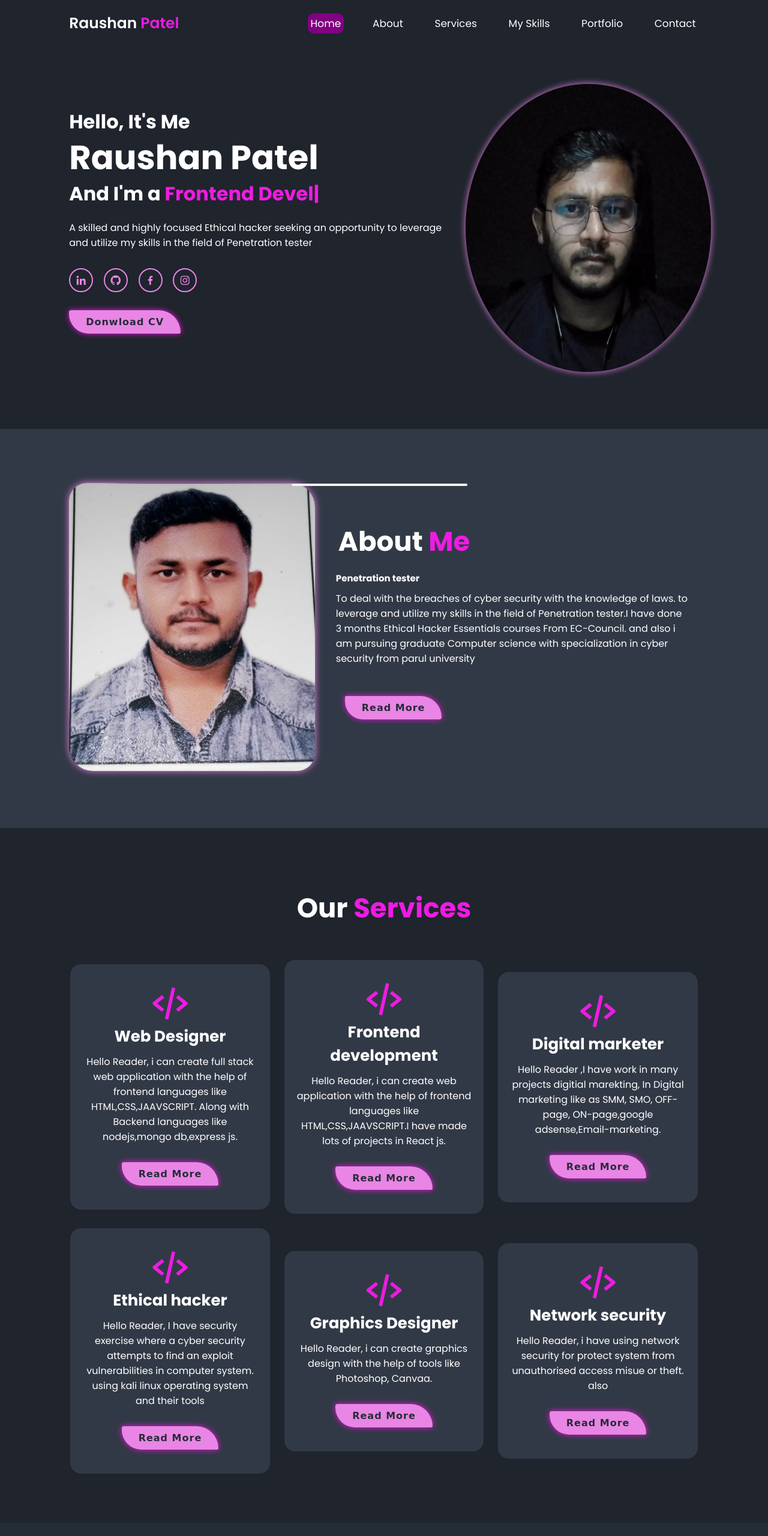
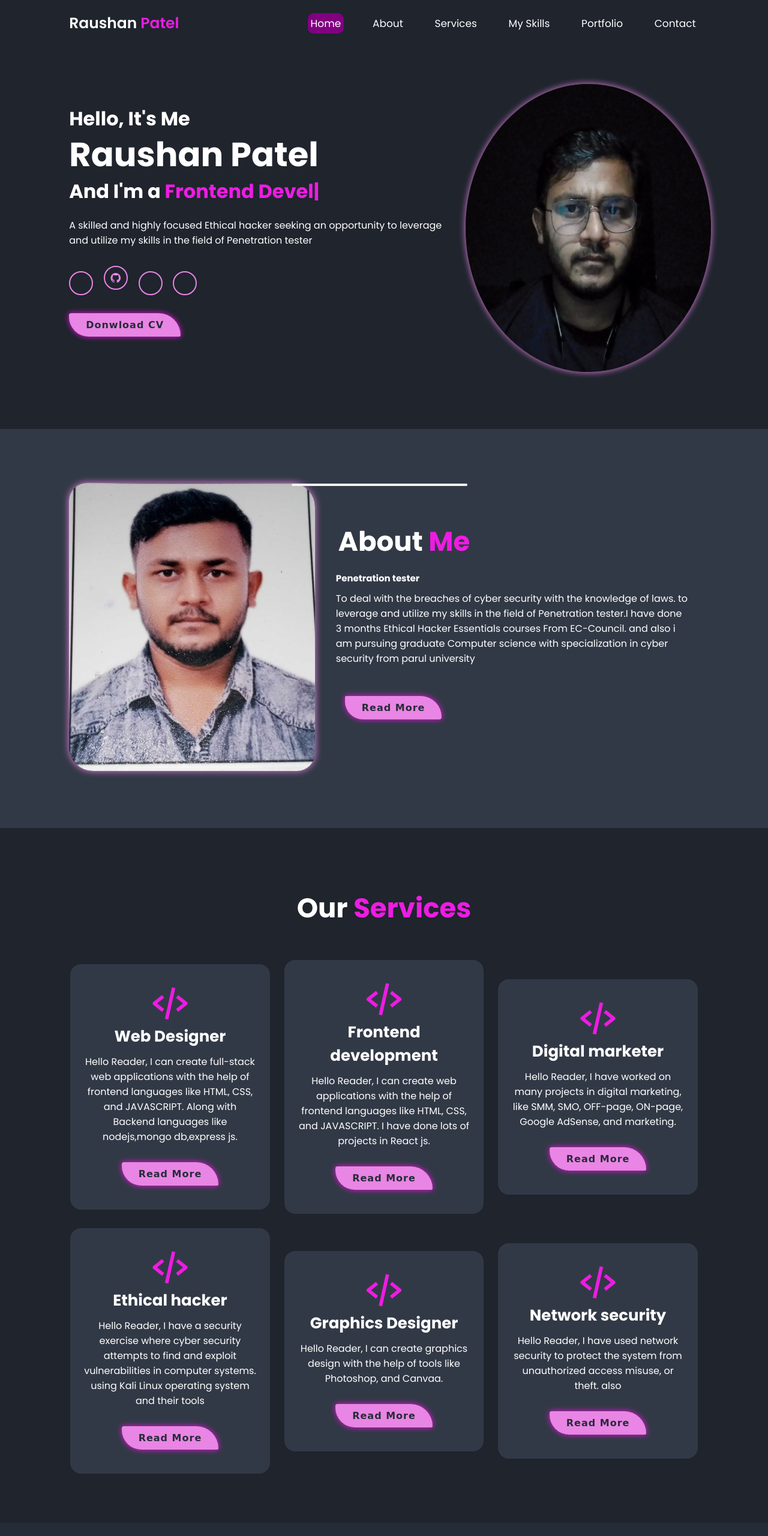
Before and after one commit to raushanpatel1/portfolio, a plain HTML site: page index.html in a window 1280 px wide. Shown: the top 2560 px of the page at 60% size. Drawn offline with nearby package versions, Linux system fonts and the light colour scheme; files whose address does not match are found by name.

Commit message:
Update index.html

```diff
--- a/index.html
+++ b/index.html
@@ -35,10 +35,10 @@
             <p>A skilled and highly focused Ethical hacker seeking an opportunity
                 to leverage and utilize my skills in the field of Penetration tester</p>
             <div class="social-media">
-                <a href="https://www.linkedin.com/in/raushan-patel-8823b3241/"><i class="bx bxl-linkedin"></i></a>
+                <a href="https://www.linkedin.com/in/raushan-patel-8823b3241/"><i class="bx bxl-LinkedIn"></i></a>
                 <a href="https://github.com/raushanpatel1"><i class="bx bxl-github"></i></a>
-                <a href="https://www.facebook.com/profile.php?id=100041957562134"><i class="bx bxl-facebook"></i></a>
-                <a href="https://www.instagram.com/raushankumar7717/?hl=en" target="_blank"><i class="bx bxl-instagram"></i></a>
+                <a href="https://www.facebook.com/profile.php?id=100041957562134"><i class="bx bxl-Facebook"></i></a>
+                <a href="https://www.instagram.com/raushankumar7717/?hl=en" target="_blank"><i class="bx bxl-Instagram"></i></a>
             </div>
             <a href="https://docs.google.com/document/d/174WDNV2ndQiQQpXS6kWT-4KwHB65FaGsRRHN1OQ3CAM/edit?usp=drive_link" class="btn">Donwload CV</a>
 
@@ -71,37 +71,37 @@
             <div class="services-box">
                 <i class="bx bx-code-alt"></i>
                 <h3>Web Designer</h3>
-                <p>Hello Reader, i can create full stack web application with the help of frontend languages like HTML,CSS,JAAVSCRIPT. Along with Backend languages like nodejs,mongo db,express js.</p>
+                <p>Hello Reader, I can create full-stack web applications with the help of frontend languages like HTML, CSS, and JAVASCRIPT. Along with Backend languages like nodejs,mongo db,express js.</p>
                 <a href="#" class="btn">Read More</a>
             </div>
             <div class="services-box">
                 <i class="bx bx-code-alt"></i>
                 <h3>Frontend development</h3>
-                <p>Hello Reader, i can create web application with the help of frontend languages like HTML,CSS,JAAVSCRIPT.I have made lots of projects in React js.</p>
+                <p>Hello Reader, I can create web applications with the help of frontend languages like HTML, CSS, and JAVASCRIPT. I have done lots of projects in React js.</p>
                 <a href="#" class="btn">Read More</a>
             </div>
             <div class="services-box">
                 <i class="bx bx-code-alt"></i>
                 <h3>Digital marketer</h3>
-                <p>Hello Reader ,I have work in many projects digitial marekting, In Digital marketing like as SMM, SMO, OFF-page, ON-page,google adsense,Email-marketing. </p>
+                <p>Hello Reader, I have worked on many projects in digital marketing, like SMM, SMO, OFF-page, ON-page, Google AdSense, and marketing. </p>
                 <a href="#" class="btn">Read More</a>
             </div>
             <div class="services-box">
                 <i class="bx bx-code-alt"></i>
                 <h3>Ethical hacker</h3>
-                <p>Hello Reader, I have security exercise where a cyber security attempts to find an exploit vulnerabilities in computer system. using kali linux operating system and their tools </p>
+                <p>Hello Reader, I have a security exercise where cyber security attempts to find and exploit vulnerabilities in computer systems. using Kali Linux operating system and their tools </p>
                 <a href="#" class="btn">Read More</a>
             </div>
             <div class="services-box">
                 <i class="bx bx-code-alt"></i>
                 <h3>Graphics Designer</h3>
-                <p>Hello Reader, i can create graphics design with the help of tools like Photoshop, Canvaa.</p>
+                <p>Hello Reader, I can create graphics design with the help of tools like Photoshop, and Canvaa.</p>
                 <a href="#" class="btn">Read More</a>
             </div>
             <div class="services-box">
                 <i class="bx bx-code-alt"></i>
                 <h3>Network security</h3>
-                <p>Hello Reader, i have using network security for protect system from unauthorised access misue or theft. also </p>
+                <p>Hello Reader, I have used network security to protect the system from unauthorized access misuse, or theft. also </p>
                 <a href="#" class="btn">Read More</a>
             </div>
         </div>
@@ -114,18 +114,18 @@
         <div class="skills-container">
            <div class="skills-box">
             <h3>My Technical Skills</h3>
-            <p>A skilled and Web Developer seeking an opportunity
-                to leverage and utilize my skills in the field of CMS development.I have done 1 years Training From Globleitservices dwarka delhi ncr</p>
+            <p>A skilled Web Developer seeking an opportunity
+                to leverage and utilize my skills in the field of CMS development. I have done 1 year Training From Globleitservices dwarka delhi ncr</p>
                 <h4>Skills:-</h4>
                 <ul>
 
-                    <li><b>Adaptability: </b>I can learn and adapt any langauge/technology in very less time.</li>
-                    <li><b>Programming languages: </b> html, Css,</li>
+                    <li><b>Adaptability: </b>I can learn and adapt any language/technology in very less time.</li>
+                    <li><b>Programming languages: </b> HTML, CSS,</li>
                     <li><b>Ethical hacking :</b>Penetration testing, Network security</li>
                     <li><b>Scripting languages: </b>JavaScript,</li>
                     <li><b>Framework: </b>Bootstrap, </li>
                     <li><b>Database: </b>Mysql</li>
-                    <li><b>Tools: </b>GIT, GitHub, metasploit, wireshark, nmap</li>
+                    <li><b>Tools: </b>GIT, GitHub, Metasploit, Wireshark, nmap</li>
                     <li><b>Windows </b>linux,windows</li>
                 </ul>
            </div>
@@ -189,7 +189,7 @@
                 <img src="images/laundryproject.png" alt="">
                 <div class="portfolio-layer">
                     <h4>Dynamic website</h4>
-                    <p>This website is Eccomerce website which includes all Features as Amazon,flipkart.
+                    <p>This website is Eccomerce website which includes all Features as Amazon and Flipkart.
                     </p>
                     <!-- <a href="https://github.com/raushanpatel1"><i class="bx bx-link-external"></i></a> -->
                 </div>
@@ -282,7 +282,7 @@
 
 <script>
     const form=document.querySelector('form');
-    function sendEmail(){
+    function send email(){
         Email.send({
             Host: "smtp.elasticemail.com",
             Username: "@gmail.com",
```
